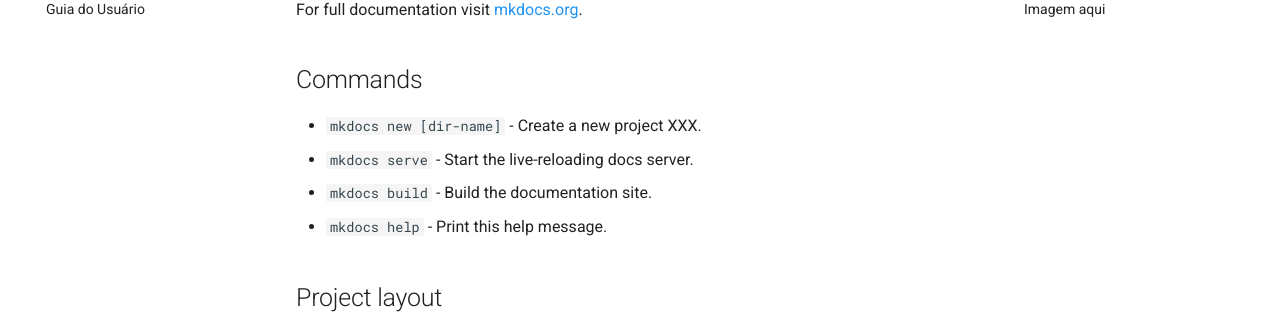
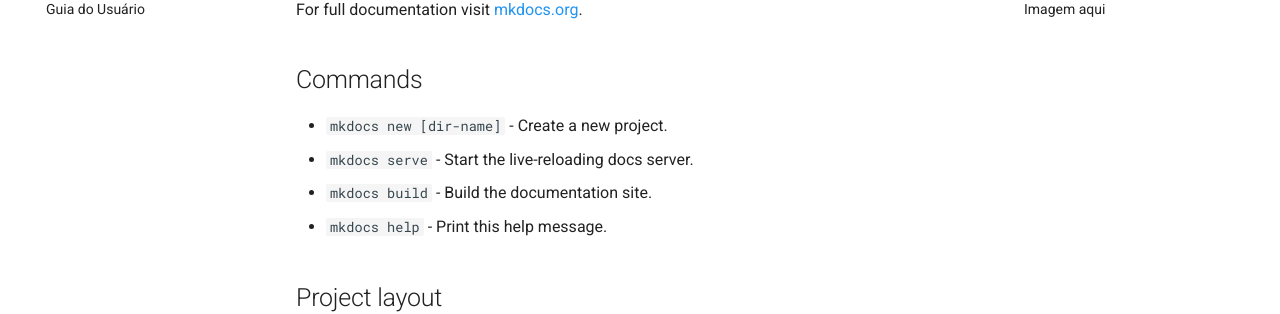
Before and after one commit to emerdesenv/teste-mkdocs, an MkDocs documentation site: the page built from docs/index.md, in a window 1280 px wide. Shown: the part 183-497 px from the top of the page. Built offline with MkDocs 1.6.1 and Material for MkDocs 9.7.7, drawn with Linux system fonts in a browser that asks for light colours.

```diff
--- a/docs/index.md
+++ b/docs/index.md
@@ -4,7 +4,7 @@ For full documentation visit [mkdocs.org](https://mkdocs.org).
 
 ## Commands
 
-* `mkdocs new [dir-name]` - Create a new project XXX.
+* `mkdocs new [dir-name]` - Create a new project.
 * `mkdocs serve` - Start the live-reloading docs server.
 * `mkdocs build` - Build the documentation site.
 * `mkdocs help` - Print this help message.
```
